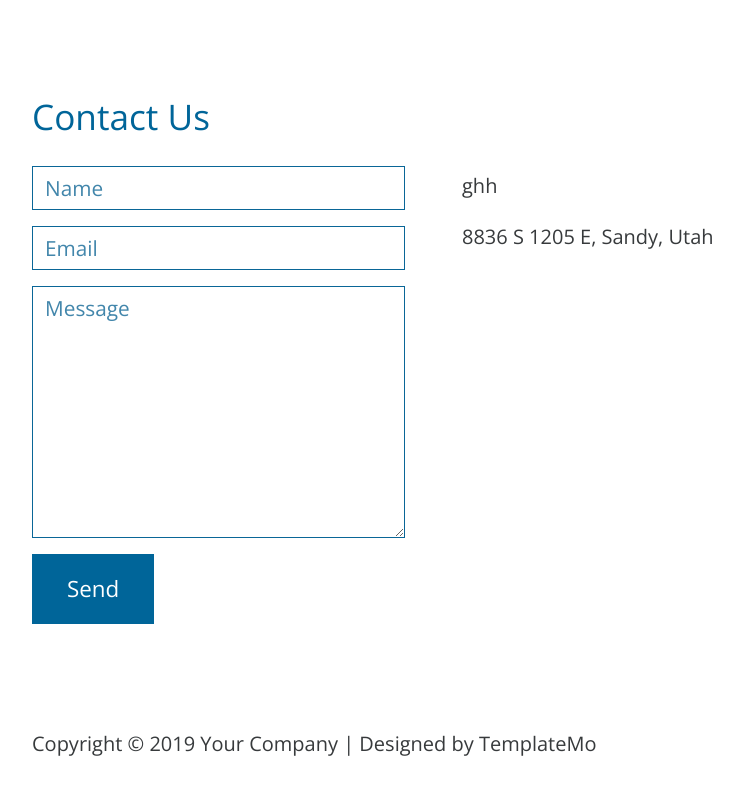
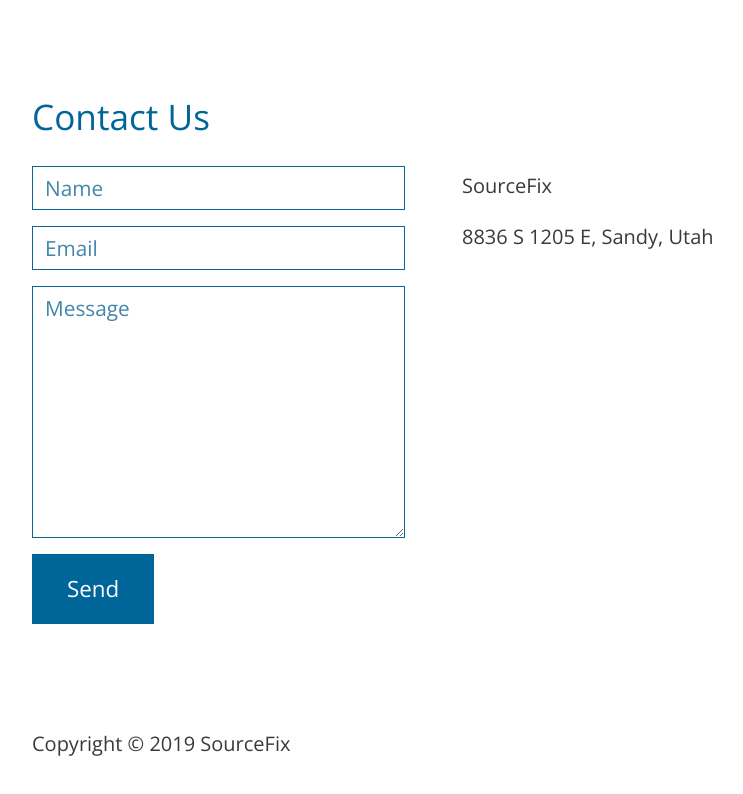
Before and after one commit to bhokali-bhaiya-ji/bhokali-bhaiya-ji.github.io1, a plain HTML site: page index.html in a window 1280 px wide. Shown: the part 1369-2163 px from the top of the page, without its empty margins (432-1175 px from the left). Drawn offline with nearby package versions, Linux system fonts and the light colour scheme.

Commit message:
second commit

```diff
--- a/index.html
+++ b/index.html
@@ -148,7 +148,7 @@
 
                                     <div class="col-lg-6 tm-contact-right">
                                         <p>
-                                        ghh                                        </p>
+                                        SourceFix                                        </p>
                                         <address>
                                             8836 S 1205 E, Sandy, Utah
                                         </address>
@@ -157,9 +157,7 @@
 
                             </section>
                             <footer>
-                                <p class="tm-copyright-p">Copyright &copy; <span class="tm-current-year">2017</span> Your Company
-
-                                | Designed by TemplateMo</p>
+                                <p class="tm-copyright-p">Copyright &copy; <span class="tm-current-year">2017</span> SourceFix</p>
                             </footer>
                         </div>
 
```
